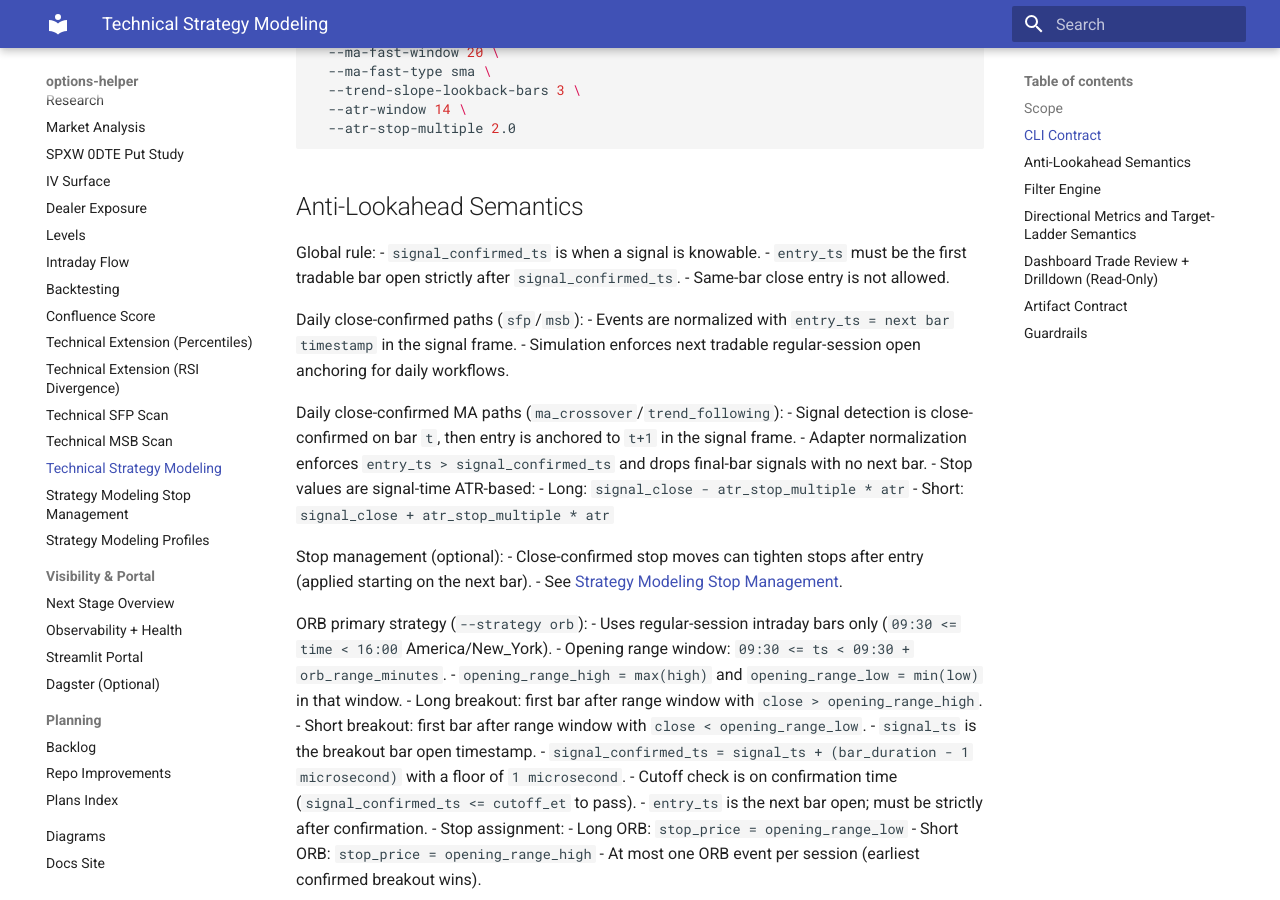
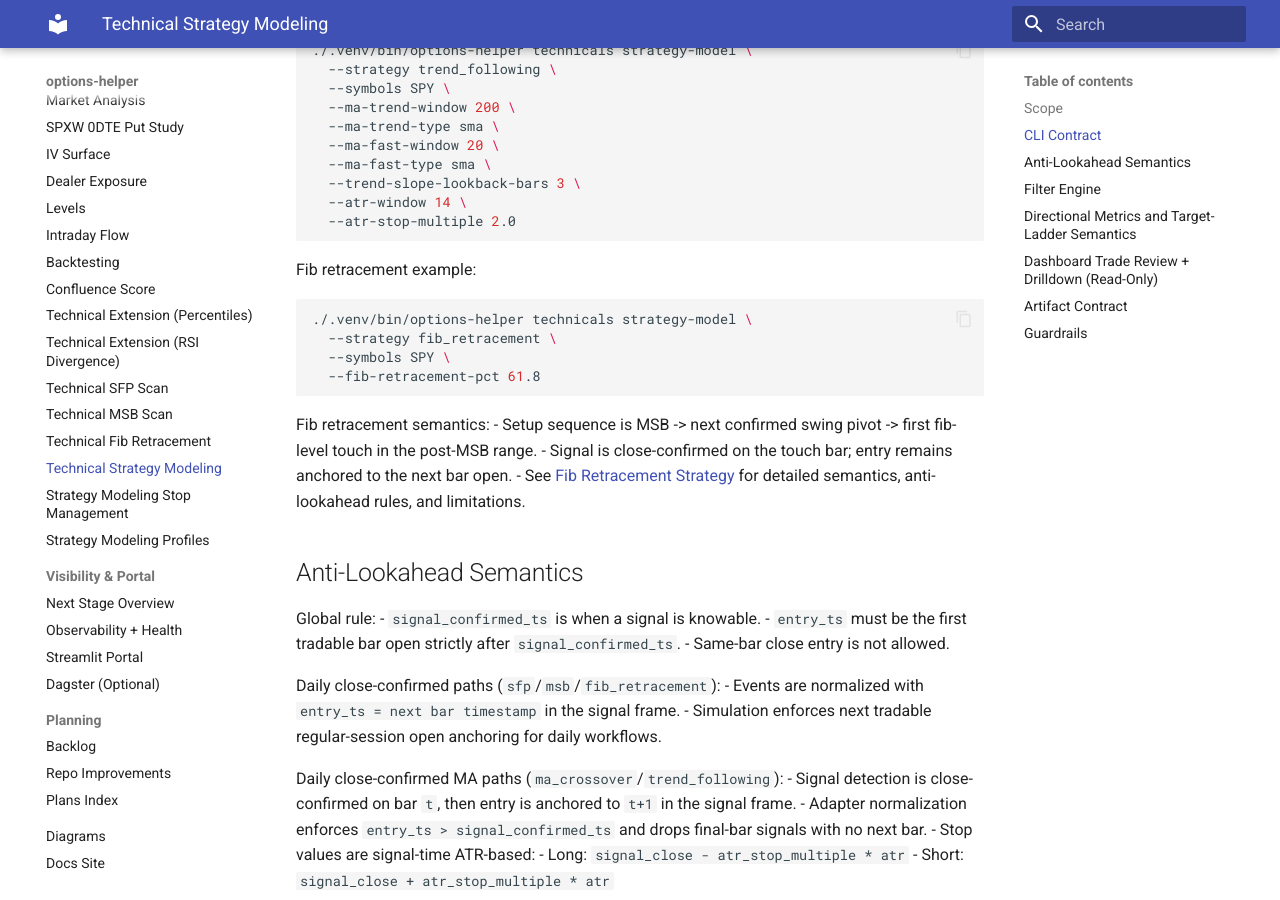
Before and after one commit to gfidanli/options-helper, an MkDocs documentation site: the page built from docs/TECHNICAL_STRATEGY_MODELING.md, in a window 1280 px wide and 900 px high, scrolled down 2431 px. Built offline with MkDocs 1.6.1 and Material for MkDocs 9.7.7, drawn with Linux system fonts in a browser that asks for light colours; some of the changed text lies outside the part shown.

Commit message:
docs: add fib retracement strategy documentation

````diff
--- a/docs/TECHNICAL_STRATEGY_MODELING.md
+++ b/docs/TECHNICAL_STRATEGY_MODELING.md
@@ -20,7 +20,7 @@ Command:
 ```
 
 Primary strategy options:
-- `--strategy sfp|msb|orb|ma_crossover|trend_following` (default `sfp`)
+- `--strategy sfp|msb|fib_retracement|orb|ma_crossover|trend_following` (default `sfp`)
 - `--allow-shorts/--no-allow-shorts` (default `--allow-shorts`)
 
 MA/trend strategy signal options:
@@ -33,6 +33,9 @@ MA/trend strategy signal options:
 - `--trend-slope-lookback-bars` (default `3`, must be `>= 1`)
 - `--atr-window` (default `14`, must be `>= 1`)
 - `--atr-stop-multiple` (default `2.0`, must be `> 0`)
+
+Fib retracement strategy signal options:
+- `--fib-retracement-pct` (default `61.8`; accepts percent like `61.8` or ratio like `0.618`)
 
 ORB/filter options:
 - `--enable-orb-confirmation/--no-enable-orb-confirmation` (default off)
@@ -127,6 +130,20 @@ Trend following example:
   --atr-stop-multiple 2.0
 ```
 
+Fib retracement example:
+
+```bash
+./.venv/bin/options-helper technicals strategy-model \
+  --strategy fib_retracement \
+  --symbols SPY \
+  --fib-retracement-pct 61.8
+```
+
+Fib retracement semantics:
+- Setup sequence is MSB -> next confirmed swing pivot -> first fib-level touch in the post-MSB range.
+- Signal is close-confirmed on the touch bar; entry remains anchored to the next bar open.
+- See [Fib Retracement Strategy](TECHNICAL_FIB_RETRACEMENT.md) for detailed semantics, anti-lookahead rules, and limitations.
+
 ## Anti-Lookahead Semantics
 
 Global rule:
@@ -134,7 +151,7 @@ Global rule:
 - `entry_ts` must be the first tradable bar open strictly after `signal_confirmed_ts`.
 - Same-bar close entry is not allowed.
 
-Daily close-confirmed paths (`sfp`/`msb`):
+Daily close-confirmed paths (`sfp`/`msb`/`fib_retracement`):
 - Events are normalized with `entry_ts = next bar timestamp` in the signal frame.
 - Simulation enforces next tradable regular-session open anchoring for daily workflows.
 
@@ -201,7 +218,7 @@ Evaluation order (stable deterministic order):
 7. ATR stop floor
 
 Daily indicator anchoring:
-- `sfp`/`msb`/`ma_crossover`/`trend_following`: anchor on event `signal_ts` day.
+- `sfp`/`msb`/`fib_retracement`/`ma_crossover`/`trend_following`: anchor on event `signal_ts` day.
 - `orb`: anchor on most recent completed daily bar strictly before ORB signal day.
 
 Filter formulas:
--- a/mkdocs.yml
+++ b/mkdocs.yml
@@ -54,6 +54,7 @@ nav:
       - Technical Extension (RSI Divergence): TECHNICAL_EXTENSION_RSI_DIVERGENCE.md
       - Technical SFP Scan: TECHNICAL_SFP.md
       - Technical MSB Scan: TECHNICAL_MSB.md
+      - Technical Fib Retracement: TECHNICAL_FIB_RETRACEMENT.md
       - Technical Strategy Modeling: TECHNICAL_STRATEGY_MODELING.md
       - Strategy Modeling Stop Management: STRATEGY_MODELING_STOP_MANAGEMENT.md
       - Strategy Modeling Profiles: STRATEGY_MODELING_PROFILES.md
````
Also changed, not shown: FIB_RETRACEMENT-PLAN.md (+9 -0 lines), docs/TECHNICAL_FIB_RETRACEMENT.md (added, +61 -0 lines).
